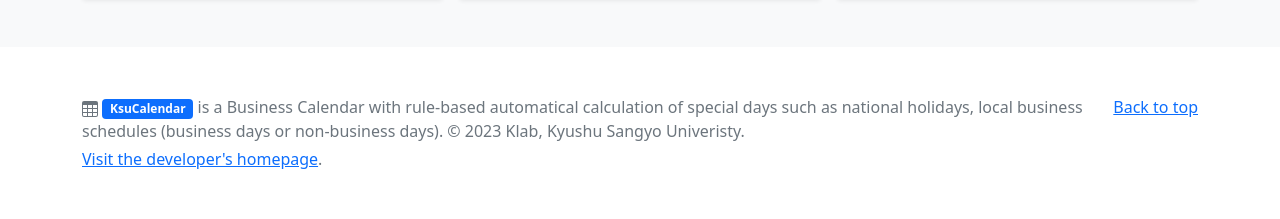
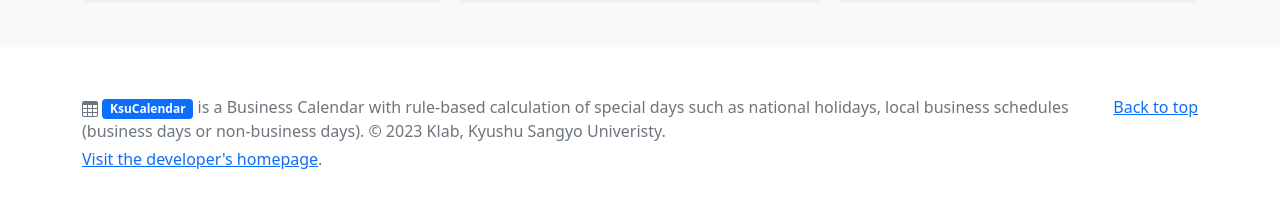
Before and after one commit to kuhaha/bizcal-1, a PHP site: page /index.php in a window 1280 px wide. Shown: the part 2764-2983 px from the top of the page. Run offline with PHP 8.4, Linux system fonts and the light colour scheme.

Commit message:
Update index.php

```diff
--- a/index.php
+++ b/index.php
@@ -121,7 +121,7 @@
       <a href="#">Back to top</a>
     </p>
     <p class="mb-1"><svg width="16" height="16" fill="currentColor" class="bi bi-table"><use xlink:href="#table"/></svg>
-        <span class="badge bg-primary text-white">KsuCalendar</span> is a Business Calendar with rule-based automatical calculation of
+        <span class="badge bg-primary text-white">KsuCalendar</span> is a Business Calendar with rule-based calculation of
       special days such as national holidays, local business schedules (business days or non-business days). &copy; 2023 Klab, Kyushu Sangyo Univeristy.
        </p>
 
```
